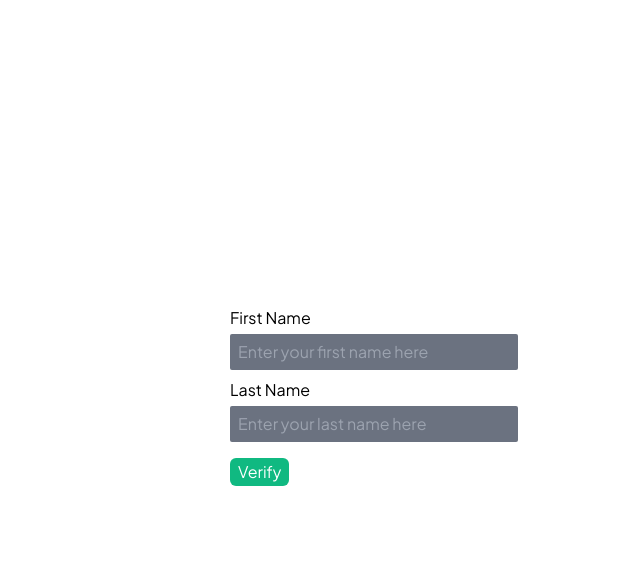
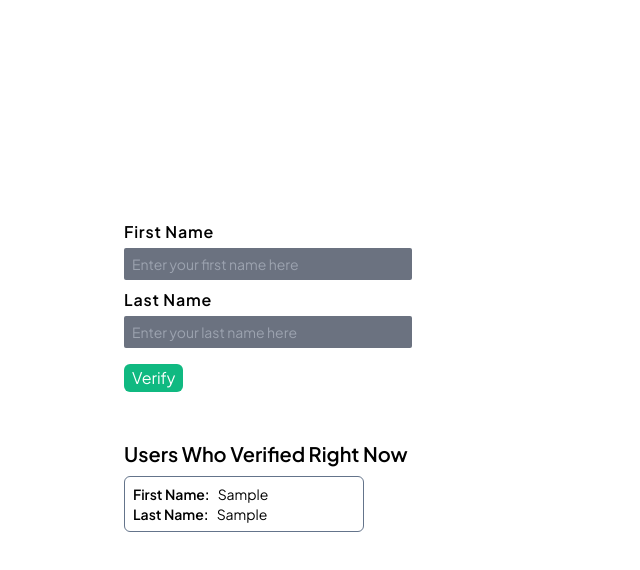
Before and after one commit to mshajid/cyberdude-challenges, a React (Vite) app in the folder javascript/03-react-js/06-react-form/: page / in a window 1280 px wide. Both pictures are taken after typing "Sample", "Sample" into the empty fields and a click on the button "Verify". Shown: the top 570 px of the page, without its empty margins (266-906 px from the left). Built offline with nearby package versions, Linux system fonts and the light colour scheme.

Commit message:
feat: rendering UI based on the data

```diff
--- a/javascript/03-react-js/06-react-form/src/Components/Form.jsx
+++ b/javascript/03-react-js/06-react-form/src/Components/Form.jsx
@@ -13,6 +13,7 @@ const Form = () => {
   const handleInputs = (e) => {
     const { name, value } = e.target;
 
+    // Validation starts here
     if (name === "firstName") {
       if (value.length < 4) {
         setFormError({
@@ -47,8 +48,23 @@ const Form = () => {
     setForm({ firstName: "", lastName: "" });
   };
 
+  const mapFormValues = formValues.map((value) => {
+    return (
+      <div className="border border-slate-500 w-60 h-14 rounded-md flex flex-col items-start justify-center px-2 my-2 text-sm hover:bg-gradient-to-r from-slate-900 to-slate-700 hover:text-white transition-all">
+        <div className="flex gap-x-2 items-center">
+          <span className="font-semibold">First Name:</span>
+          <span className="font-regular">{value.firstName}</span>
+        </div>
+        <div className="flex gap-x-2 items-center">
+          <span className="font-semibold">Last Name:</span>
+          <span className="font-regular">{value.lastName}</span>
+        </div>
+      </div>
+    );
+  });
+
   return (
-    <>
+    <div className="flex flex-col">
       <form id="myForm" onSubmit={submitForm}>
         <div className="flex flex-col gap-y-2">
           <FormInputs
@@ -88,7 +104,11 @@ const Form = () => {
           <FormButton label={"Verify"} />
         </div>
       </form>
-    </>
+      <div className="my-10">
+        <h2 className="text-xl font-semibold">Users Who Verified Right Now</h2>
+        <div className="flex gap-x-2 w-[500px] flex-wrap">{mapFormValues}</div>
+      </div>
+    </div>
   );
 };
 
--- a/javascript/03-react-js/06-react-form/src/Components/FormInputs.jsx
+++ b/javascript/03-react-js/06-react-form/src/Components/FormInputs.jsx
@@ -9,13 +9,13 @@ const FormInputs = ({
 }) => {
   return (
     <div className="flex flex-col gap-y-1">
-      <label htmlFor={id}>{label}</label>
+      <label className="font-semibold tracking-wider" htmlFor={id}>{label}</label>
       <input
         name={id}
         id={id}
         type={type}
         placeholder={placeholder}
-        className="rounded-sm outline-none px-2 py-1.5 w-72 bg-gray-500 text-white"
+        className="rounded-sm outline-none px-2 py-1.5 w-72 bg-gray-500 text-white text-sm"
         value={value}
         onChange={handleOnChange}
         required={required}
```
